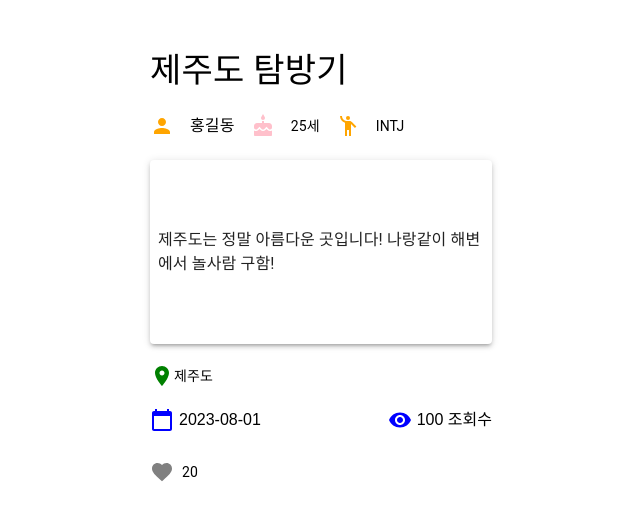
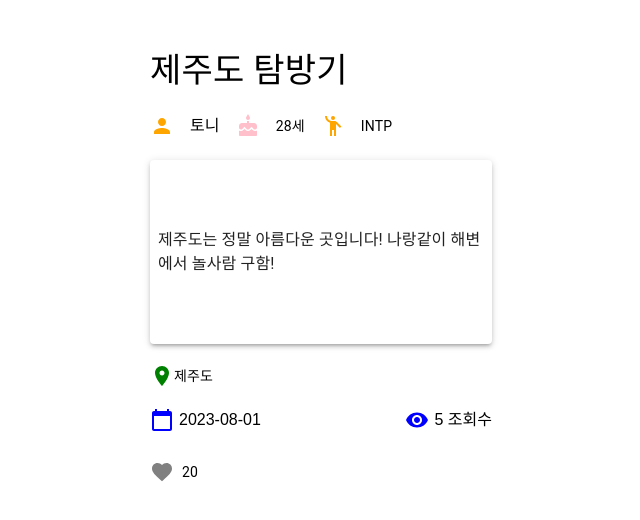
Before and after one commit to yoouung/jerryToy-fe, a React (Create React App) app: page /post in a window 1280 px wide. Shown: the top 520 px of the page, without its empty margins (319-959 px from the left). Built offline with nearby package versions, Linux system fonts and the light colour scheme.

Commit message:
목업데이터수정

```diff
--- a/src/components/post/index.tsx
+++ b/src/components/post/index.tsx
@@ -37,9 +37,9 @@ const mockPost: Post = {
   postId: 1,
   user: {
     userId: 1,
-    nickname: '홍길동',
-    age: 25,
-    mbti: 'INTJ',
+    nickname: '토니',
+    age: 28,
+    mbti: 'INTP',
     gender: '남성',
     regDate: '2023-01-01',
     recent_match: '2023-02-01',
@@ -61,14 +61,15 @@ const mockPost: Post = {
   postDate: '2023-08-01',
   tag: '여행',
   likes: 20,
-  views: 100,
+  views: 5,
   people: 2,
 };
 
 const mockLikedUsers = [
-  { userId: 1, nickname: '유저1', mbti: 'INTJ', age: 25 },
-  { userId: 2, nickname: '유저2', mbti: 'ENTP', age: 22 },
-  { userId: 3, nickname: '유저3', mbti: 'INFJ', age: 30 },
+  { userId: 1, nickname: '릴리', mbti: 'INTJ', age: 24 },
+  { userId: 2, nickname: '데릭', mbti: 'ESFP', age: 28 },
+  { userId: 3, nickname: '제이미', mbti: 'ESFP', age: 25 },
+  { userId: 4, nickname: '제이드', mbti: 'INTJ', age: 26 },
 ];
 
 const PostDetail: React.FC = () => {
```
